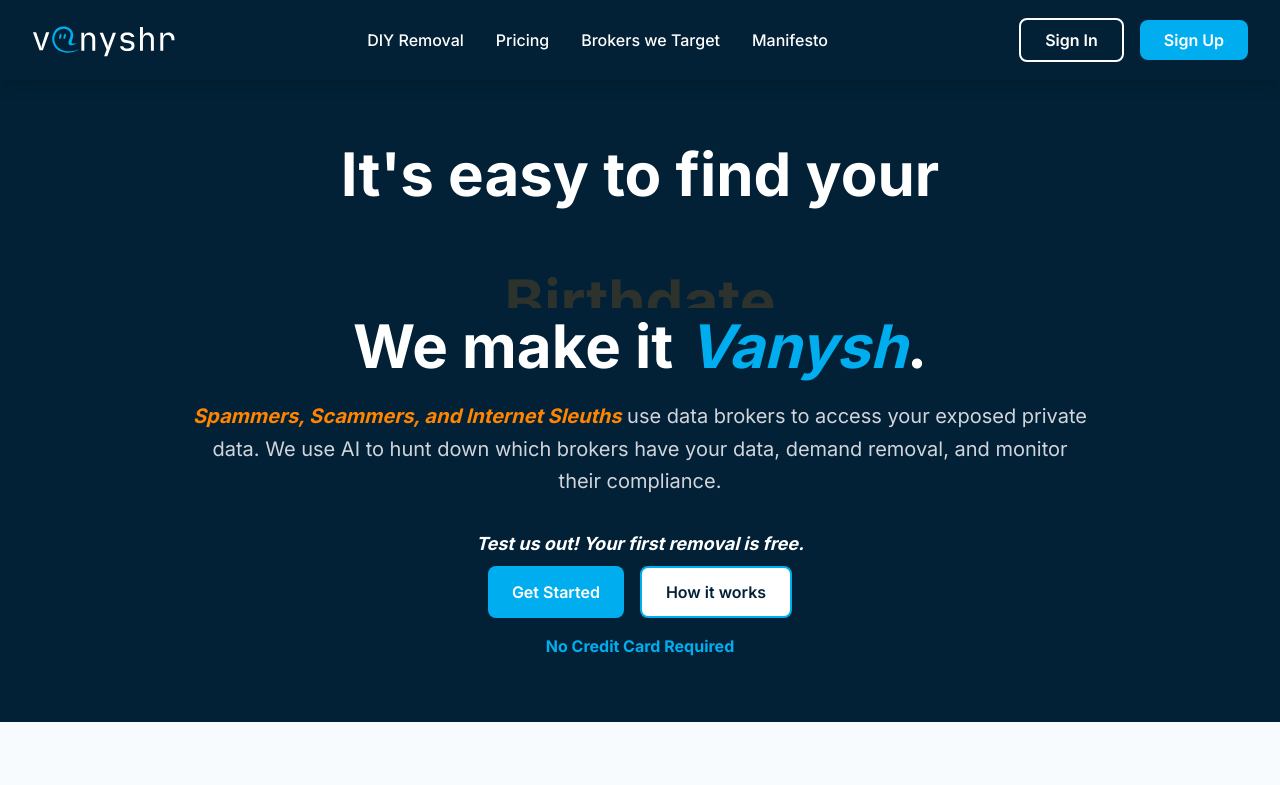
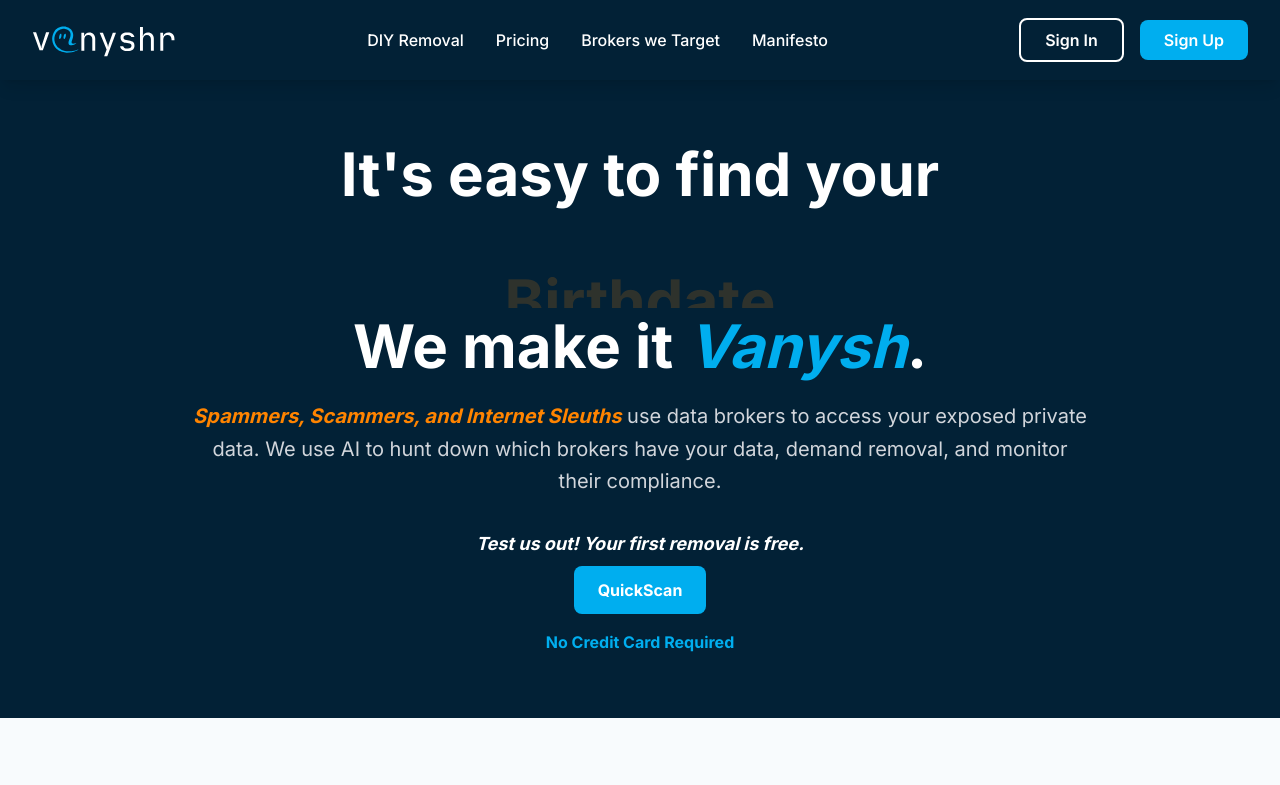
Before and after one commit to jamesringldr/vanyshr-website, a Next.js app: page / in a window 1280 px wide. Shown: the top 785 px of the page. Built offline with nearby package versions, Linux system fonts and the light colour scheme.

Commit message:
Update: Change Get Started button to QuickScan and remove How it works button

```diff
--- a/src/landing-page/components/HeroSection.tsx
+++ b/src/landing-page/components/HeroSection.tsx
@@ -22,13 +22,6 @@
 
     return () => clearInterval(interval);
   }, [dataPoints.length]);
-
-  const scrollToHowItWorks = () => {
-    const howItWorksSection = document.getElementById('how-it-works-section');
-    if (howItWorksSection) {
-      howItWorksSection.scrollIntoView({ behavior: 'smooth' });
-    }
-  };
 
   return (
     <section className="section-padding bg-brand-text">
@@ -69,15 +62,12 @@
             Test us out! Your first removal is free.
           </p>
           <div className="flex flex-col sm:flex-row gap-4 justify-center mb-4">
-            <button className="bg-brand-accent hover:bg-brand-accent2 text-white font-semibold py-3 px-6 rounded-lg transition-all duration-200 transform hover:scale-105">
-              Get Started
-            </button>
-            <button
-              onClick={scrollToHowItWorks}
-              className="btn-secondary"
+            <a
+              href="https://vanyshr.vercel.app/quick-scan/"
+              className="bg-brand-accent hover:bg-brand-accent2 text-white font-bold py-3 px-6 rounded-lg transition-all duration-200 transform hover:scale-105"
             >
-              How it works
-            </button>
+              QuickScan
+            </a>
           </div>
           <p className="text-base font-bold text-brand-accent">
             No Credit Card Required
```
